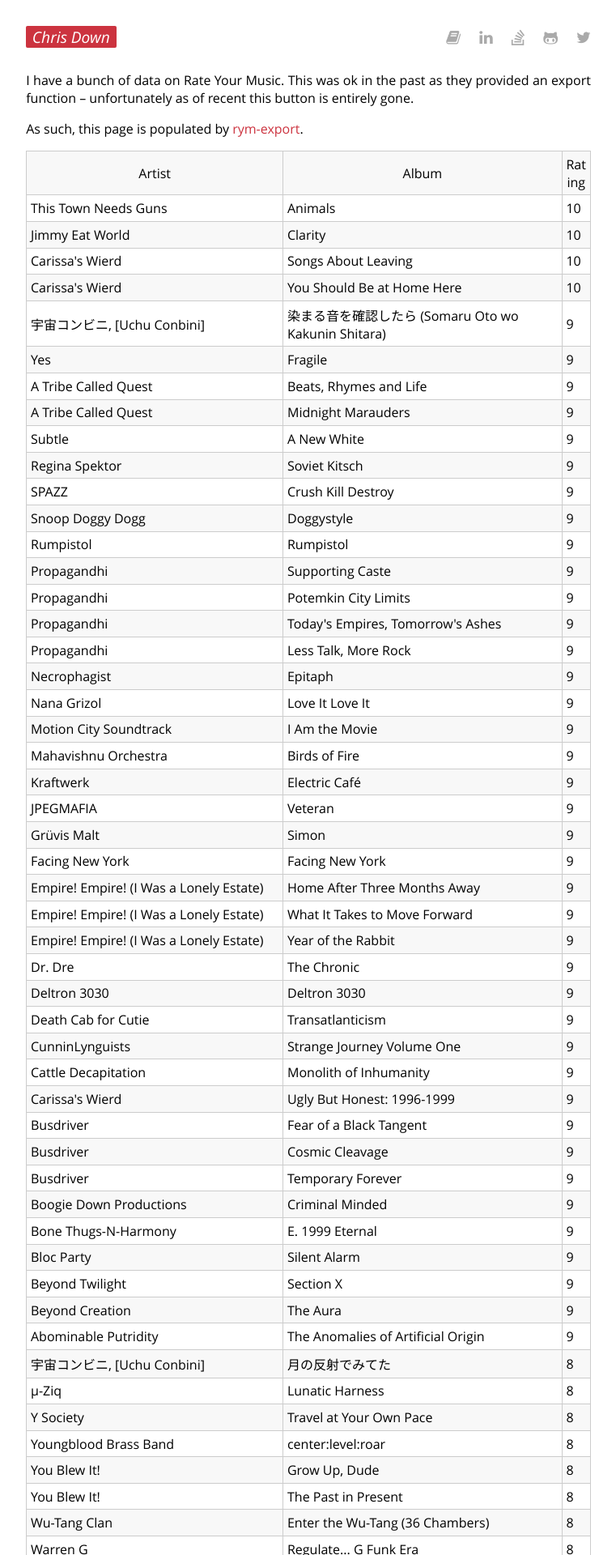
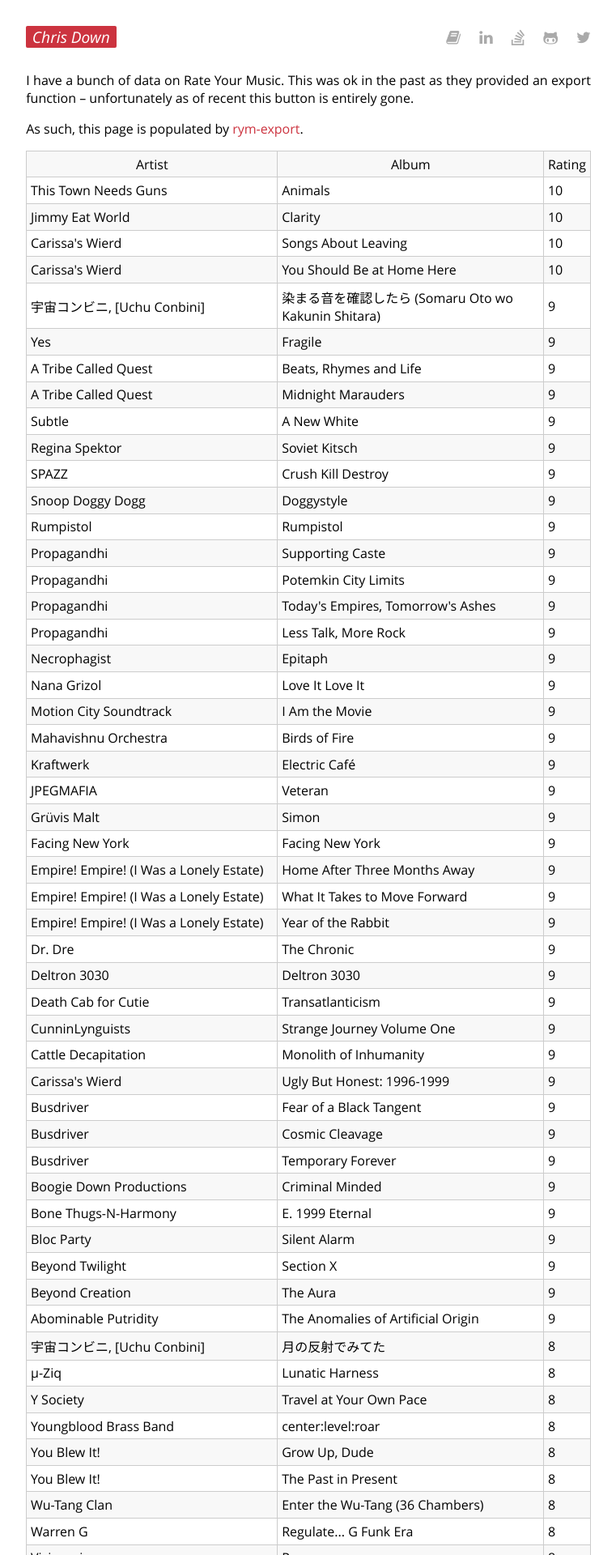
Before and after one commit to cdown/chrisdown.name, a Jekyll site: the page built from rym.md, in a window 1280 px wide. Shown: the top 1920 px of the page at 81% size, without its empty margins (259-1020 px from the left). Built offline with Jekyll 4.4.1, drawn with Linux system fonts in a browser that asks for light colours.

Commit message:
table: Add ability to scroll instead of breaking words

```diff
--- a/css/style.css
+++ b/css/style.css
@@ -315,7 +315,7 @@ figure {
 table {
     width: 100%;
     border-collapse: collapse;
-    word-break: break-word;
+    overflow: auto;
 }
 
 th {
```
